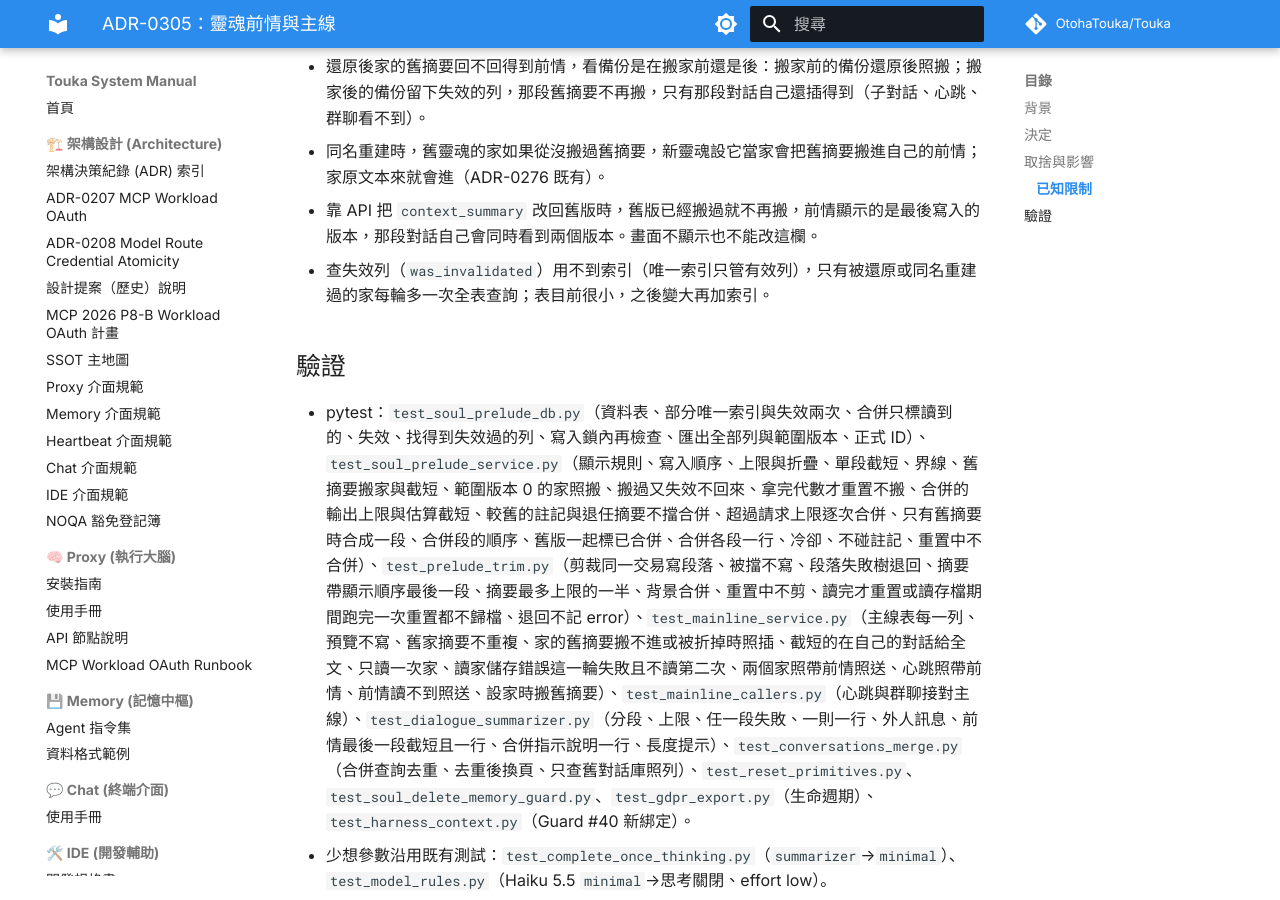
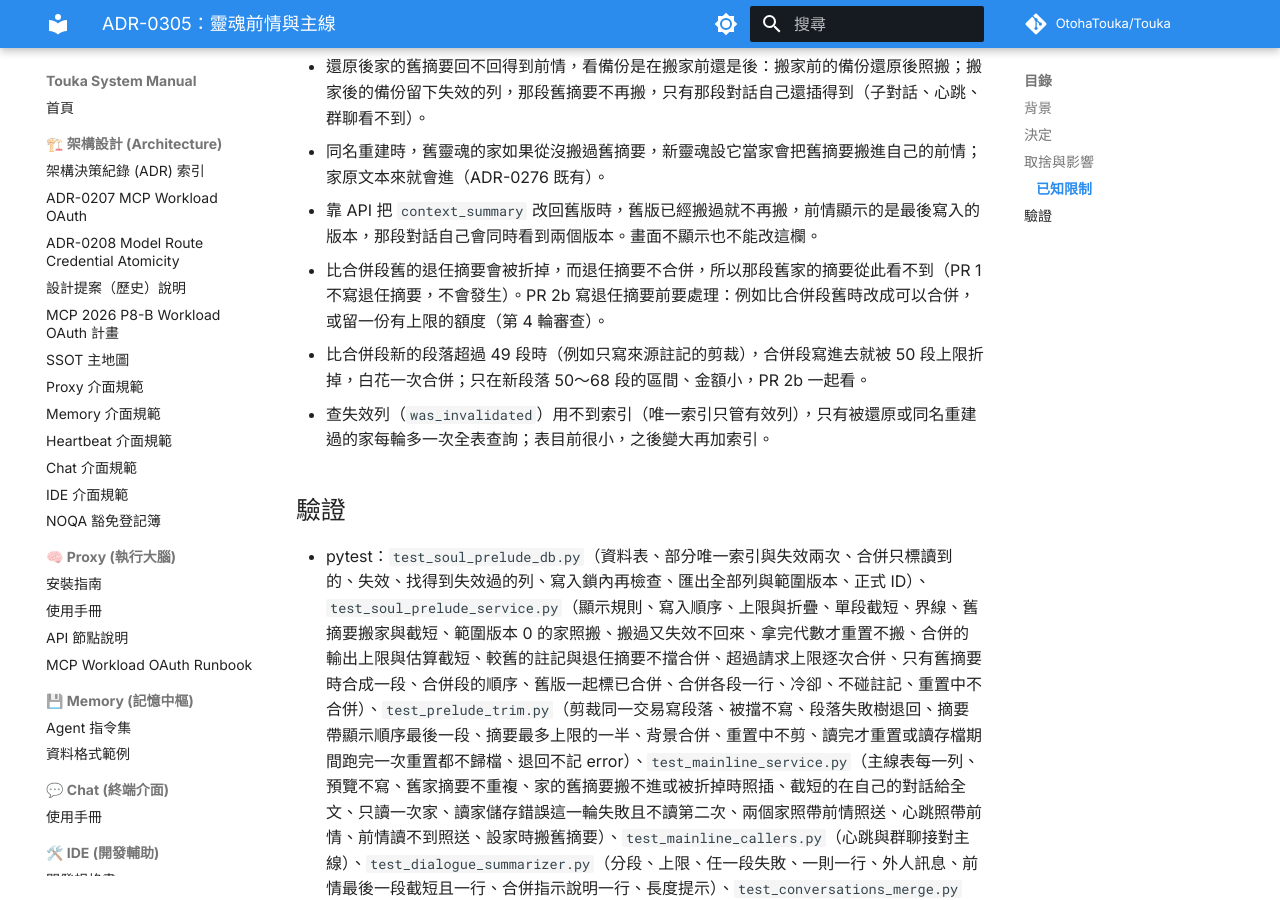
Before and after one commit to OtohaTouka/Touka, an MkDocs documentation site: the page built from docs/architecture/adr/0305-soul-prelude-mainline.md, in a window 1280 px wide and 900 px high, scrolled down 5570 px. Built offline with MkDocs 1.6.1 and Material for MkDocs 9.7.7, drawn with Linux system fonts in a browser that asks for light colours; comment, search, counter and statistics services are not loaded.

Commit message:
test(prelude): pin the trim's reset check before the read; note PR 2 limits
- The test for a reset that finishes while the trim reads the session now
  runs the reset after the read returns, so moving the check to after the
  read fails it.
- ADR-0305 known limitations: a retired summary older than the merged
  segment is folded for good (PR 1 writes none; PR 2b handles it before
  writing them), and more than 49 newer segments fold a fresh merge.
- tests/README: round-3 mainline tests listed under round 3.

Co-Authored-By: Claude Opus 5.5 <noreply@anthropic.com>

```diff
--- a/docs/architecture/adr/0305-soul-prelude-mainline.md
+++ b/docs/architecture/adr/0305-soul-prelude-mainline.md
@@ -92,6 +92,8 @@
 - 還原後家的舊摘要回不回得到前情，看備份是在搬家前還是後：搬家前的備份還原後照搬；搬家後的備份留下失效的列，那段舊摘要不再搬，只有那段對話自己還插得到（子對話、心跳、群聊看不到）。
 - 同名重建時，舊靈魂的家如果從沒搬過舊摘要，新靈魂設它當家會把舊摘要搬進自己的前情；家原文本來就會進（ADR-0276 既有）。
 - 靠 API 把 `context_summary` 改回舊版時，舊版已經搬過就不再搬，前情顯示的是最後寫入的版本，那段對話自己會同時看到兩個版本。畫面不顯示也不能改這欄。
+- 比合併段舊的退任摘要會被折掉，而退任摘要不合併，所以那段舊家的摘要從此看不到（PR 1 不寫退任摘要，不會發生）。PR 2b 寫退任摘要前要處理：例如比合併段舊時改成可以合併，或留一份有上限的額度（第 4 輪審查）。
+- 比合併段新的段落超過 49 段時（例如只寫來源註記的剪裁），合併段寫進去就被 50 段上限折掉，白花一次合併；只在新段落 50～68 段的區間、金額小，PR 2b 一起看。
 - 查失效列（`was_invalidated`）用不到索引（唯一索引只管有效列），只有被還原或同名重建過的家每輪多一次全表查詢；表目前很小，之後變大再加索引。
 
 ## 驗證
```
Also changed, not shown: 2 other files.
